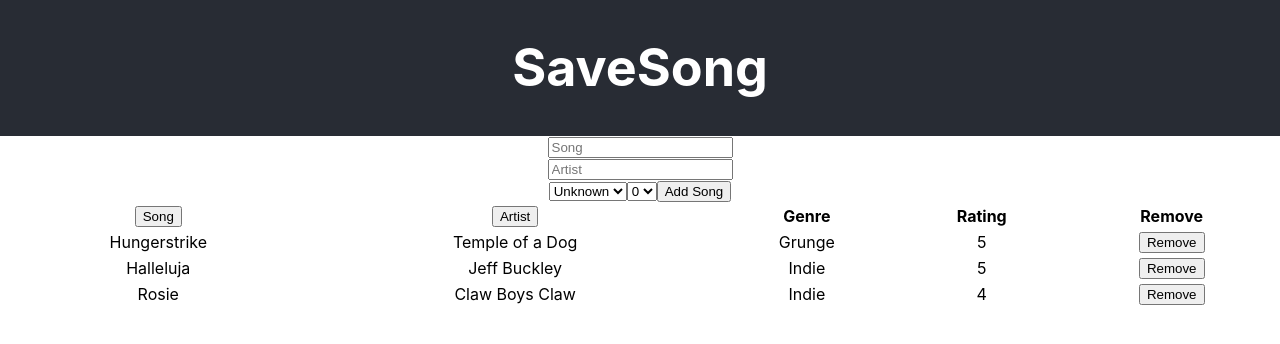
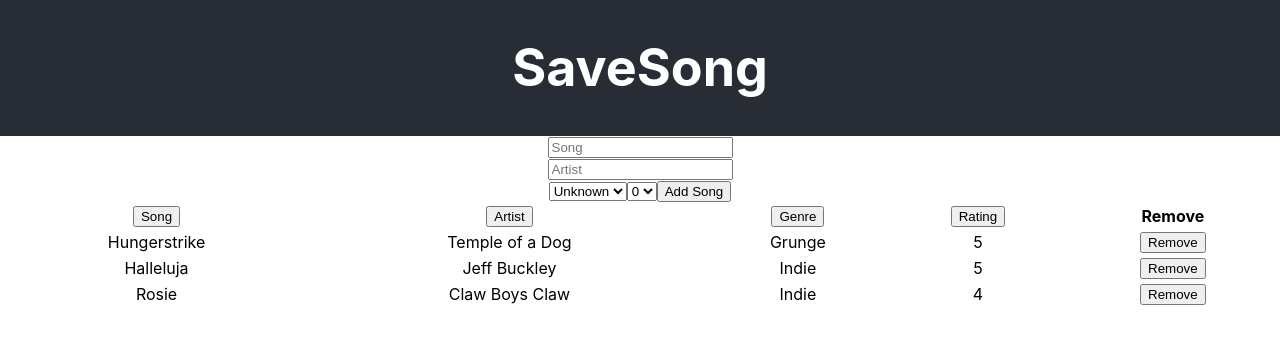
Before and after one commit to Tijs-vd-B/tijs_vd_b_eindopdracht_fed_level35, a React (Create React App) app: page / in a window 1280 px wide. Shown: the top 344 px of the page. Built offline with nearby package versions, Linux system fonts and the light colour scheme.

Commit message:
Sorting added on all headers
- ascending and descending
-  using React.useState() hook to set sort-order.
-  Sorted data is put in a React.useMemo() hook

```diff
--- a/src/components/SongList.js
+++ b/src/components/SongList.js
@@ -1,19 +1,38 @@
 import React from "react";
 
 function SongList(props) {
-  const [sortedField, setSortedField] = React.useState(null);
-  let sortedData = [...props.songs];
-  if (sortedField !== null) {
+  const data = props.songs;
+  const [sortConfig, setSortConfig] = React.useState(null);
+
+  const sortedData = React.useMemo(() => {
+    let sortedData = [...data];
+    if (sortConfig !== null) {
       sortedData.sort((a, b) => {
-      if (a[sortedField] < b[sortedField]) {
-        return -1;
+        if (a[sortConfig.key] < b[sortConfig.key]) {
+          return sortConfig.direction === "ascending" ? -1 : 1;
         }
-      if (a[sortedField] > b[sortedField]) {
-        return 1;
+        if (a[sortConfig.key] > b[sortConfig.key]) {
+          return sortConfig.direction === "ascending" ? 1 : -1;
         }
         return 0;
       });
     }
+    return sortedData;
+  }, [data, sortConfig]);
+
+  const requestSort = (key) => {
+    let direction = "ascending";
+    if (
+      sortConfig &&
+      sortConfig.key === key &&
+      sortConfig.direction === "ascending"
+    ) {
+      direction = "descending";
+    }
+    setSortConfig({ key, direction });
+    console.log(sortConfig);
+  };
+
   const listItems = sortedData.map((item) => (
     <tr className="song-item" key={item.id} value={item.title}>
       <td>{item.title}</td>
@@ -33,17 +52,25 @@ function SongList(props) {
         <thead>
           <tr className="song-header">
             <th className="song-row__item">
-              <button type="button" onClick={() => setSortedField("title")}>
+              <button type="button" onClick={() => requestSort("title")}>
                 Song
               </button>
             </th>
             <th className="song-row__item">
-              <button type="button" onClick={() => setSortedField("artist")}>
+              <button type="button" onClick={() => requestSort("artist")}>
                 Artist
               </button>
             </th>
-            <th className="song-row__item">Genre</th>
-            <th className="song-row__item">Rating</th>
+            <th className="song-row__item">
+              <button type="button" onClick={() => requestSort("genre")}>
+                Genre
+              </button>
+            </th>
+            <th className="song-row__item">
+              <button type="button" onClick={() => requestSort("rating")}>
+                Rating
+              </button>
+            </th>
             <th className="song-row__item">Remove</th>
           </tr>
         </thead>
```
Also changed, not shown: 1 other file (tests, documents, lock files or other folders). Lines whose indentation alone changed are shown as unchanged.
